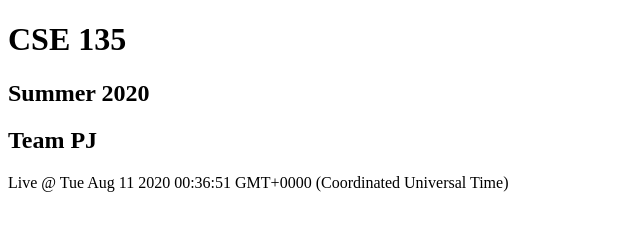
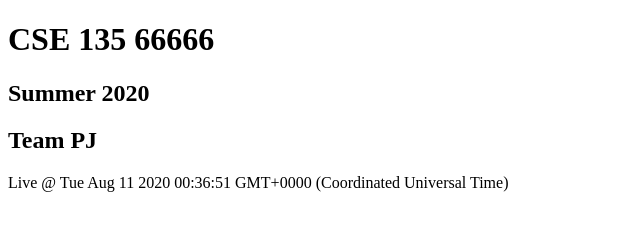
Before and after one commit to Patrick-Pajarillaga/patjpaj.me, a plain HTML site: page index.html in a window 1280 px wide. Shown: the whole page, without its empty margins (0-640 px from the left). Drawn offline with Linux system fonts and the light colour scheme.

Commit message:
AHAHAHAHAAAAAAAAAAAAA

```diff
--- a/index.html
+++ b/index.html
@@ -9,7 +9,7 @@
 
 <body>
   <header>
-    <h1>CSE 135</h1>
+    <h1>CSE 135 66666</h1>
     <h2>Summer 2020</h2>
   </header>
   <section id="team-members">
```
